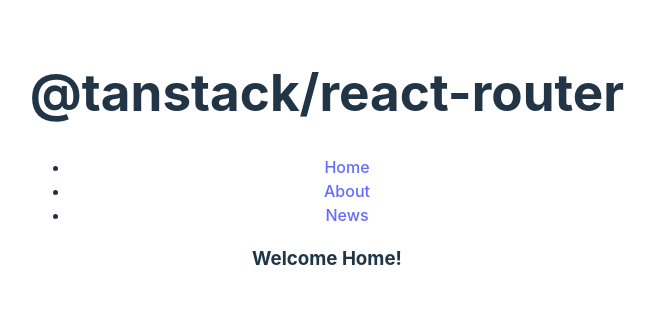
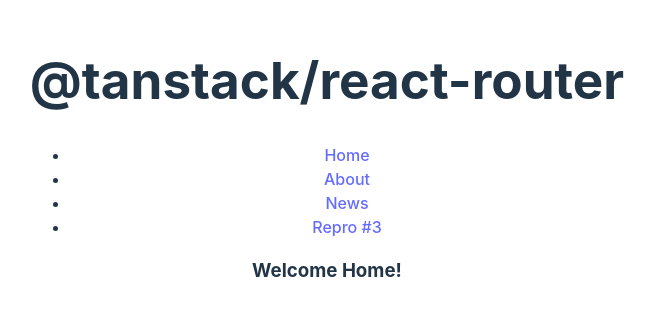
Before and after one commit to lukaskoeller/tanstack-react-router-useEffect-navigate-reproduction, a React (Vite) app: page / in a window 1280 px wide. Shown: the part 239-554 px from the top of the page, without its empty margins (313-968 px from the left). Built offline with nearby package versions, Linux system fonts and the light colour scheme.

Commit message:
chore: add 3rd reproduction for default search params

```diff
--- a/src/App.tsx
+++ b/src/App.tsx
@@ -19,6 +19,9 @@
         <li>
           <Link to="/news">News</Link>
         </li>
+        <li>
+          <Link to="/repro3">Repro #3</Link>
+        </li>
       </ul>
       <Outlet />
       <TanStackRouterDevtools />
--- /dev/null
+++ b/src/Repro3.tsx
@@ -0,0 +1,13 @@
+import { useSearch } from "@tanstack/react-router";
+import { FC } from "react";
+
+export const Repro3: FC = () => {
+    const search = useSearch({ from: "/repro3" });
+    console.log('search', search);
+
+    return (
+        <div>
+        <h3>Welcome Repro3!</h3>
+        </div>
+    );
+}
--- a/src/router.ts
+++ b/src/router.ts
@@ -3,7 +3,8 @@
 import { Home } from "./Home";
 import { About } from "./About";
 import { News } from "./News";
-import { number, object } from "zod";
+import { number, object, string } from "zod";
+import { Repro3 } from "./Repro3";
 
 const rootRoute = createRootRoute({
   component: App,
@@ -38,6 +39,16 @@
   component: News,
 });
 
-const routeTree = rootRoute.addChildren([indexRoute, aboutRoute, newsRoute])
+export const repro3Route = createRoute({
+  getParentRoute: () => rootRoute,
+  path: "/repro3",
+  validateSearch: object({
+    param1: number().optional().default(7),
+    param2: string().optional().default("defaultValue1"),
+  }),
+  component: Repro3,
+});
+
+const routeTree = rootRoute.addChildren([indexRoute, aboutRoute, newsRoute, repro3Route])
 
 export const router = createRouter({ routeTree })
```
